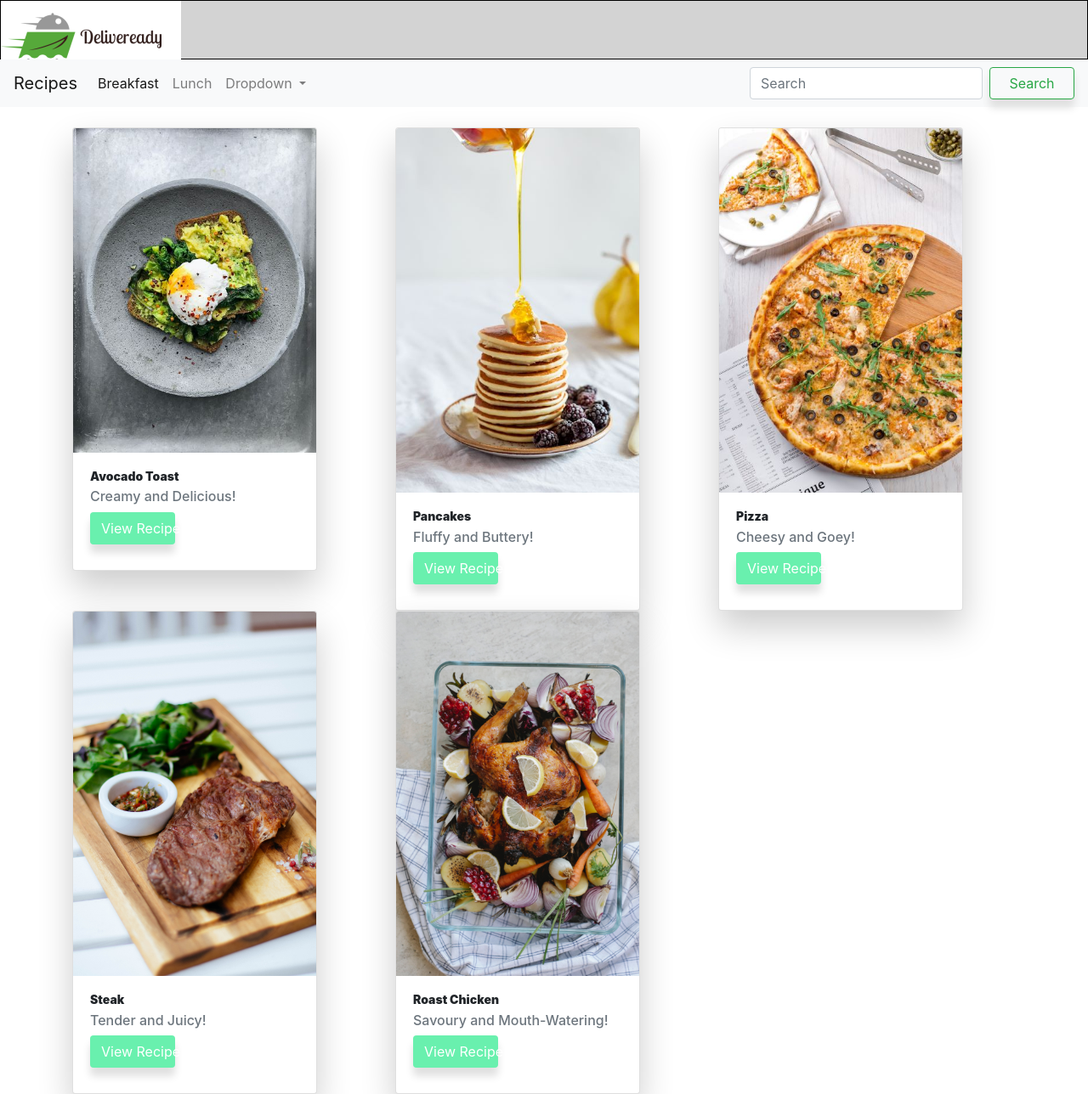
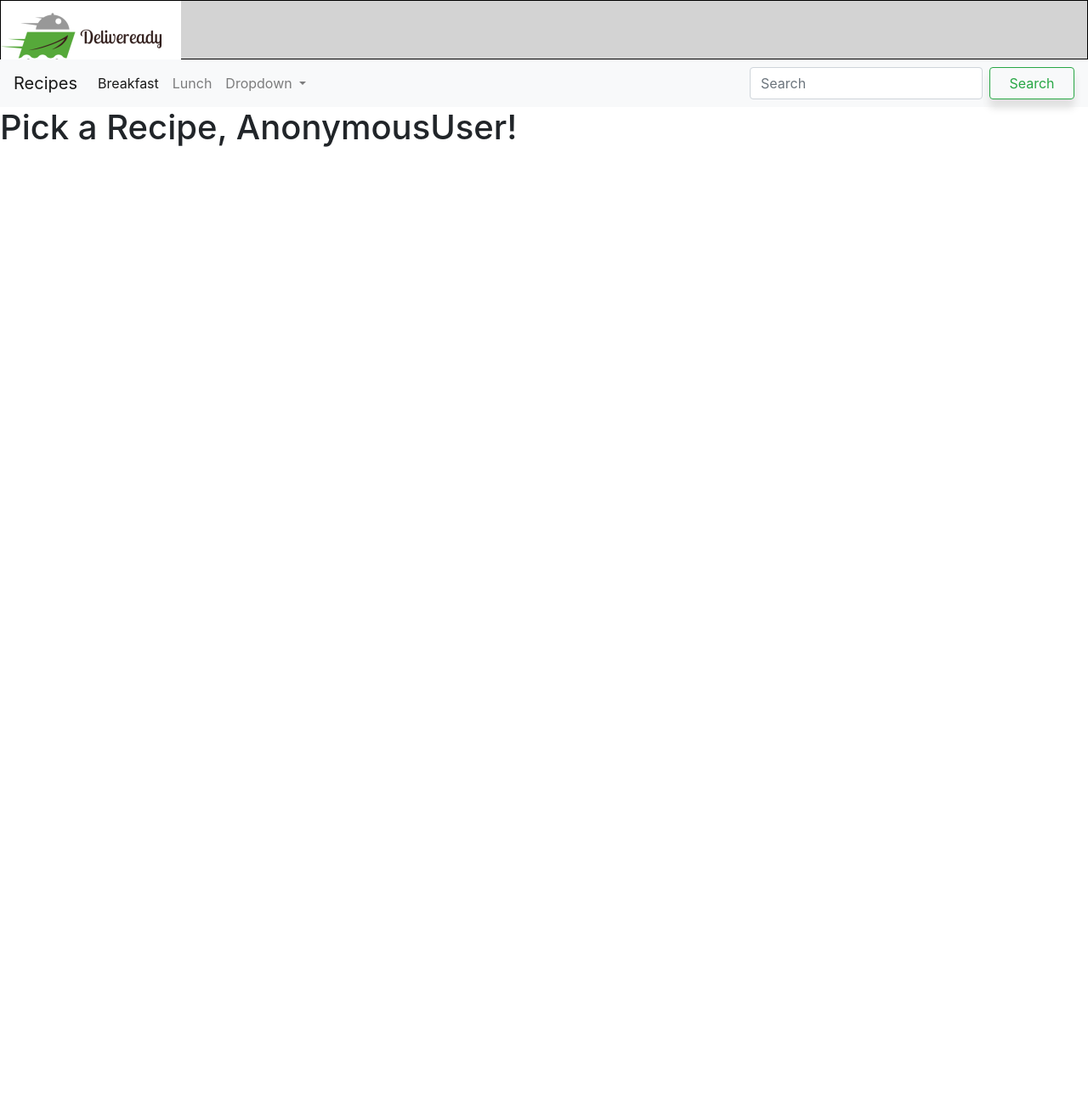
Before and after one commit to smitra33/Deliveready, a Django app: template Deliveready/recipes/templates/index.html in a window 1280 px wide. Shown: the whole page at 85% size. After the commit the page ends 173 px from the top, so only its background shows below. Run offline with Django 3.2, Linux system fonts and the light colour scheme; the template is opened without the code that fills it, so the values that code supplies are empty; some libraries are stand-ins or nearby versions.

Commit message:
URL routing, loading main page with all recipes, need to pass the object into recipe js for api calling

```diff
--- a/Deliveready/Deliveready/urls.py
+++ b/Deliveready/Deliveready/urls.py
@@ -18,8 +18,8 @@ from django.urls import path, include
 
 urlpatterns = [
     path('admin/', admin.site.urls),
-    path('', include('recipes.urls')),
+    path('', include(('recipes.urls', 'recipes'), namespace='recipes')),
     path('shoppingcart/', include('shoppingcart.urls')),
     path('order/', include('orders.urls')),
     path('pantry/', include('pantry.urls'))
-]
+    ]
--- a/Deliveready/recipes/templates/index.html
+++ b/Deliveready/recipes/templates/index.html
@@ -12,7 +12,7 @@
        <img src="{% static 'images/Deliveready.png' %}" class="center">
   </div>
 
-<body>
+<header>
 <nav class="navbar navbar-expand-lg navbar-light bg-light">
   <a class="navbar-brand" href="#">Recipes</a>
   <button class="navbar-toggler" type="button" data-toggle="collapse" data-target="#navbarSupportedContent" aria-controls="navbarSupportedContent" aria-expanded="false" aria-label="Toggle navigation">
@@ -45,62 +45,28 @@
     </form>
   </div>
 </nav>
-
+</header>
+<body>
+<h1>Pick a Recipe, {{ user }}!</h1>
+{% if user.is_authenticated %}
+  {% for obj in object_list %}
     <div class="container mx-auto mt-4">
       <div class="row">
         <div class="col-md-4">
           <div class="card" style="width: 18rem;">
             <img src="{% static 'images/avotoast.jpg' %}" class="card-img-top" alt="...">
             <div class="card-body">
-      <h5 class="card-title">Avocado Toast</h5>
-          <h6 class="card-subtitle mb-2 text-muted">Creamy and Delicious!</h6>
-         <a href="#" class="btn mr-2"><i class="fas fa-link"></i> View Recipe</a>
+              <h5 class="card-title">{{obj.title}}</h5>
+              <h6 class="card-subtitle">Rating: {{obj.title}}</h6>
+                 <a href="{% url 'recipes:recipe' obj.id %}"class="btn mr-2"><i class="fas fa-link"></i> View Recipe</a>
             </div>
           </div>
         </div>
       <div class="col-md-4">
-  <div class="card" style="width: 18rem;">
-    <img src="{% static 'images/pancakes.jpg' %}" class="card-img-top" alt="...">
-    <div class="card-body">
-      <h5 class="card-title">Pancakes</h5>
-          <h6 class="card-subtitle mb-2 text-muted">Fluffy and Buttery!</h6>
-      <a href="#" class="btn  mr-2"><i class="fas fa-link"></i> View Recipe</a>
     </div>
-    </div>
-      </div>
-
-      <div class="col-md-4">
-        <div class="card" style="width: 18rem;">
-    <img src="{% static 'images/pizza.jpg' %}" class="card-img-top" alt="...">
-    <div class="card-body">
-      <h5 class="card-title">Pizza</h5>
-          <h6 class="card-subtitle mb-2 text-muted">Cheesy and Goey!</h6>
-         <a href="#" class="btn mr-2"><i class="fas fa-link"></i> View Recipe</a>
-    </div>
-    </div>
-      </div>
-         <div class="col-md-4">
-  <div class="card" style="width: 18rem;">
-    <img src="{% static 'images/steak.jpg' %}" class="card-img-top" alt="...">
-    <div class="card-body">
-      <h5 class="card-title">Steak</h5>
-          <h6 class="card-subtitle mb-2 text-muted">Tender and Juicy!</h6>
-      <a href="#" class="btn mr-2"><i class="fas fa-link"></i> View Recipe</a>
-    </div>
-    </div>
-      </div>
-            <div class="col-md-4">
-      <div class="card" style="width: 18rem;">
-        <img src="{% static 'images/chicken.jpg' %}" class="card-img-top" alt="...">
-        <div class="card-body">
-          <h5 class="card-title">Roast Chicken</h5>
-              <h6 class="card-subtitle mb-2 text-muted">Savoury and Mouth-Watering!</h6>
-          <a href="#" class="btn mr-2"><i class="fas fa-link"></i> View Recipe</a>
-        </div>
-        </div>
-    </div>
-  </div>
+  <div>
+  {% endfor %}
+{% endif %}
 </div>
 </body>
-
 {% endblock content %}
--- a/Deliveready/recipes/templates/recipe.html
+++ b/Deliveready/recipes/templates/recipe.html
@@ -11,10 +11,11 @@
 
 {% block content %}
     <body onload="getRecipeInfo()">
+    <h1 id="recipe_id">{{ recipe_id }}</h1>
         <div class="nav">
            <img src="{% static 'images/Deliveready-modified.png' %}" class="center">
         </div>
-    <div style="text-align: center; padding-top: 20px;"><button type="button" class="btn btn-secondary btn-lg">Back</button></div>
+    <div style="text-align: center; padding-top: 20px;"><a href="{% url 'recipes:main' %}" type="button" class="btn btn-secondary btn-lg">Back</a></div>
     <div style="text-align: center; padding-top: 10px; color: #5b80b2"><button type="button" class="btn btn-secondary btn-lg">Add to Cart</button></div>
     <div class='container-fluid'>
         <div class="card mx-auto col-md-3 col-10 mt-5 pt-4">
--- a/Deliveready/recipes/urls.py
+++ b/Deliveready/recipes/urls.py
@@ -1,10 +1,13 @@
+from django.conf.urls import url
 from django.urls import path
 from . import views, api
 
 urlpatterns = [
     path('', views.main, name='main'),
-    path('view/', views.recipe, name='recipe'),
+    path('home/', views.home, name='home'),
+    path('view/<int:recipe_id>/', views.recipe, name='recipe'),
     path('api/ingredients_all/', api.IngredientsAll.as_view(), name="ingredients_all"),
     path('api/ingredients_in_recipe/<int:recipe_id>/', api.IngredientsinRecipe.as_view(), name="ingredients_all"),
-    path('api/recipe_view/<int:recipe_id>/', api.RecipeView.as_view(), name="recipe_view")
+    path('api/recipe_view/<int:recipe_id>/', api.RecipeView.as_view(), name="recipe_view"),
+    path('api/add_ingredients/<int:recipe_id>/', api.AddIngredientsToCart.as_view(), name="add_ingredients")
 ]
--- a/Deliveready/shoppingcart/models.py
+++ b/Deliveready/shoppingcart/models.py
@@ -14,8 +14,3 @@ class ShoppingCart(models.Model):
 def create_shoppingcart(sender, instance, created, **kwargs):
     if created:
         ShoppingCart.objects.create(user=instance)
-
-
-from django.db import models
-
-# Create your models here.
```
Also changed, not shown: Deliveready/recipes/api.py (+10 -4 lines), Deliveready/recipes/static/js/recipe.js (+8 -3 lines), Deliveready/recipes/views.py (+22 -4 lines), Deliveready/recipes/static/images/Avocado Toast.jpg (renamed from Deliveready/recipes/static/images/avotoast.jpg). Lines whose indentation alone changed are shown as unchanged.
